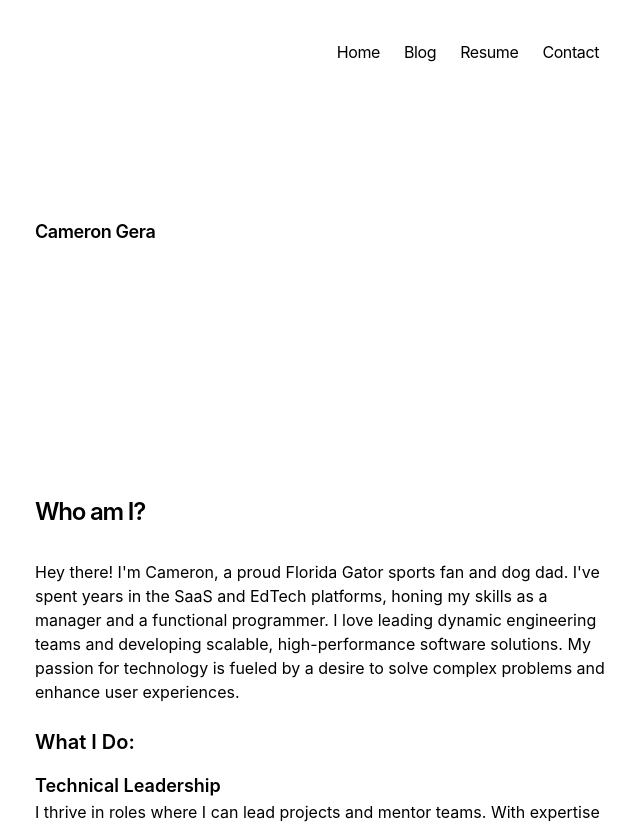
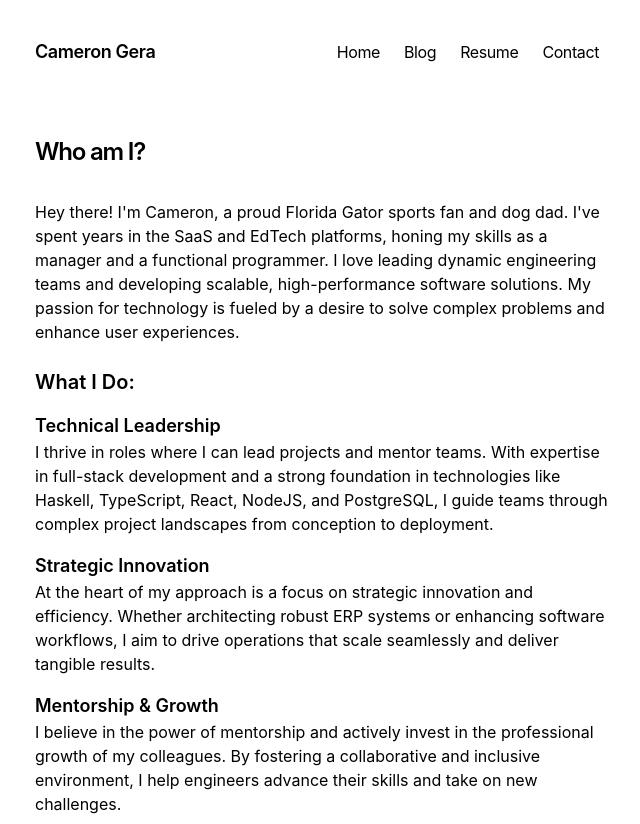
Before and after one commit to gera-cameron/camerongera.com, a Next.js app: page / in a window 1280 px wide. Shown: the top 824 px of the page, without its empty margins (317-957 px from the left). Built offline with nearby package versions, Linux system fonts and the light colour scheme.

Commit message:
Get navbar aligned

```diff
--- a/app/components/nav.tsx
+++ b/app/components/nav.tsx
@@ -20,12 +20,12 @@
     <aside className="mb-16 tracking-tight">
       <div className="lg:sticky lg:top-20">
         <nav
-          className="flex flex-row items-start relative px-0 pb-0 fade md:overflow-auto scroll-pr-6 md:relative justify-between  items-center"
+          className="flex flex-row items-start relative px-0 pb-0 fade md:overflow-auto scroll-pr-6 md:relative justify-between  items-center h-10"
           id="nav"
         >
-          <div className="flex flex-row space-x-0 h-100 items-center">
-            <span className="font-semibold text-lg">Cameron Gera</span>
-          </div>
+          <p className="flex flex-row space-x-0 h-full items-center font-semibold text-lg">
+            Cameron Gera
+          </p>
           <div className="flex flex-row space-x-0">
             {Object.entries(navItems).map(([path, { name }]) => {
               return (
```
